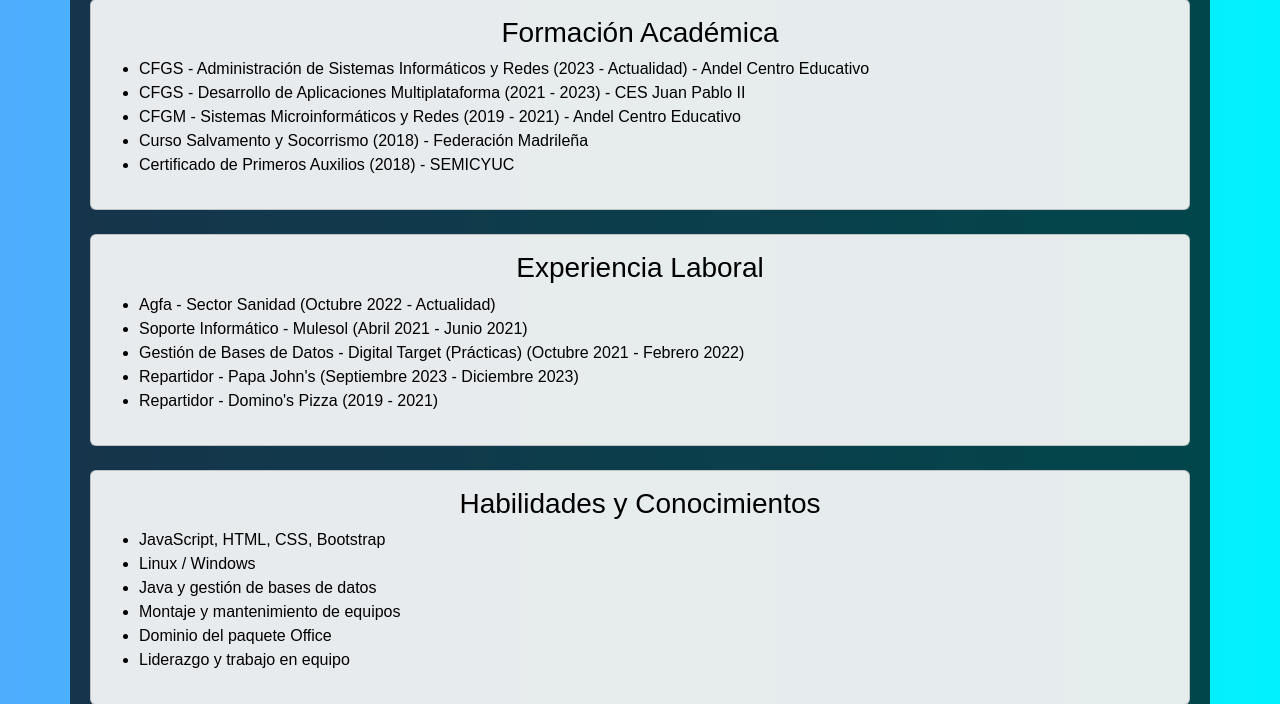
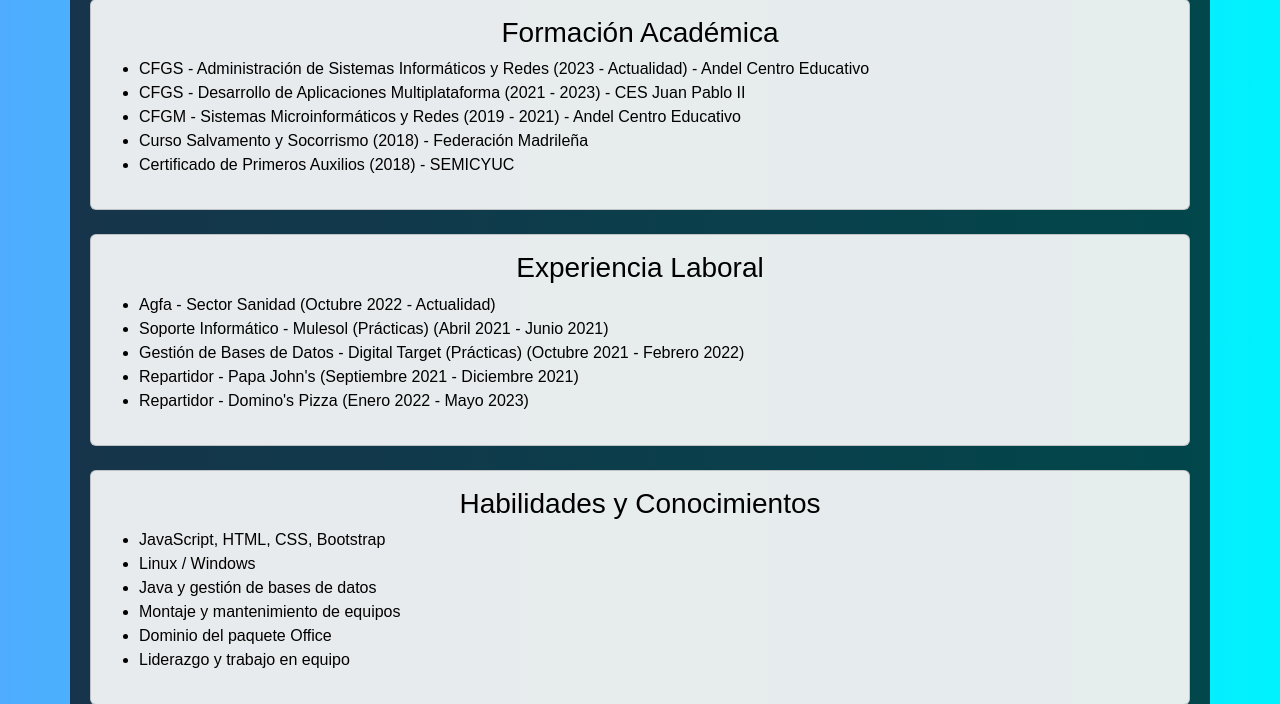
Before and after one commit to luismiphita/Portfolio, a Flask app: page / in a window 1280 px wide. Shown: the part 425-1129 px from the top of the page. Run offline with Flask 3, Linux system fonts and the light colour scheme; data comes from the database, SQL or seed files in the repository; both versions use the stored data as it was after the commit.

Commit message:
Actualización del index con ajustes de imágenes y CV

```diff
--- a/templates/index.html
+++ b/templates/index.html
@@ -75,10 +75,10 @@
                 <h3 class="card-title">Experiencia Laboral</h3>
                 <ul>
                     <li>Agfa - Sector Sanidad (Octubre 2022 - Actualidad)</li>
-                    <li>Soporte Informático - Mulesol (Abril 2021 - Junio 2021)</li>
+                    <li>Soporte Informático - Mulesol (Prácticas) (Abril 2021 - Junio 2021)</li>
                     <li>Gestión de Bases de Datos - Digital Target (Prácticas) (Octubre 2021 - Febrero 2022)</li>
-                    <li>Repartidor - Papa John's (Septiembre 2023 - Diciembre 2023)</li>
-                    <li>Repartidor - Domino's Pizza (2019 - 2021)</li>
+                    <li>Repartidor - Papa John's (Septiembre 2021 - Diciembre 2021)</li>
+                    <li>Repartidor - Domino's Pizza (Enero 2022 - Mayo 2023)</li>
                 </ul>
             </div>
         </div>
```
Also changed, not shown: portfolio.db, static/uploads/Logo-Andel.png (added).
